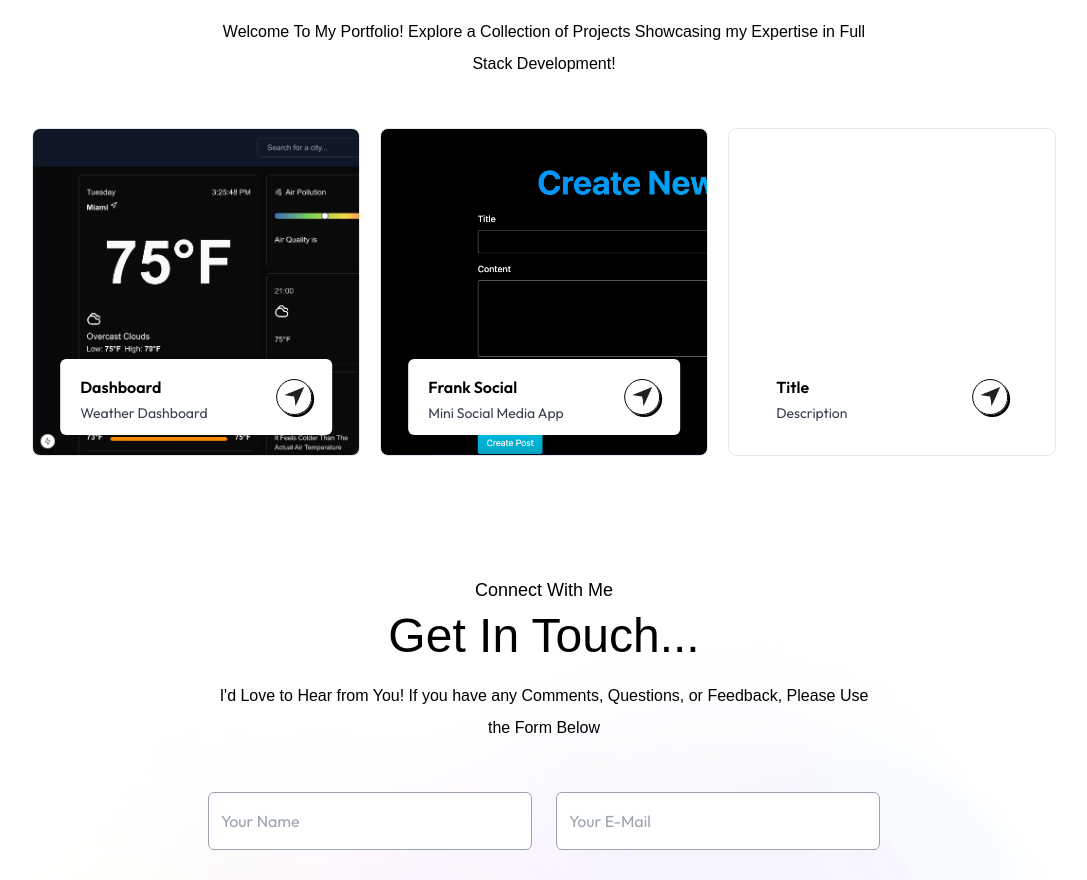
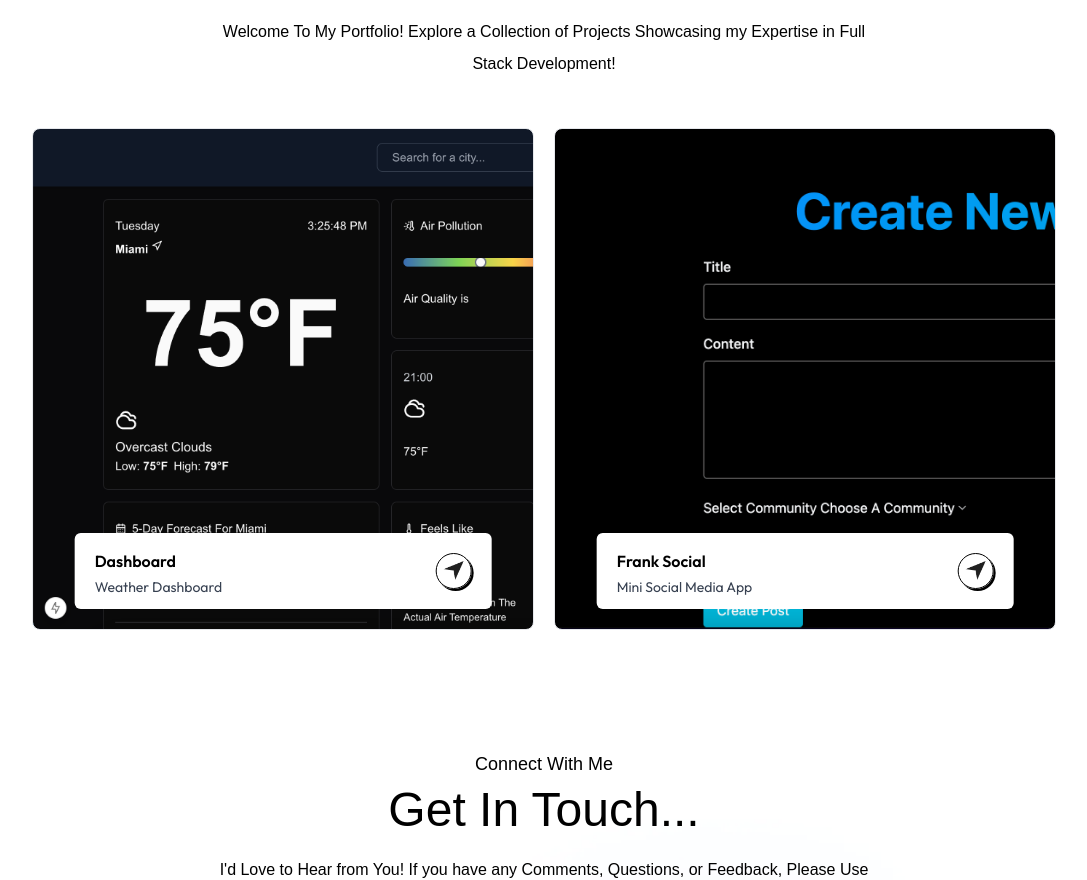
Before and after one commit to fcuello1223/portfolio, a Next.js app: page / in a window 1280 px wide. Shown: the part 2449-3329 px from the top of the page, without its empty margins (96-1183 px from the left). Built offline with nearby package versions, Linux system fonts and the light colour scheme; a web font is replaced by a local one.

Commit message:
Minor Change

```diff
--- a/assets/assets.js
+++ b/assets/assets.js
@@ -101,12 +101,6 @@ export const workData = [
     bgImage: "./FrankSocial.png",
     site: "https://frank-social.vercel.app/",
   },
-  {
-    title: "Title",
-    description: "Description",
-    bgImage: "",
-    site: "#",
-  },
 ];
 
 export const serviceData = [
```
